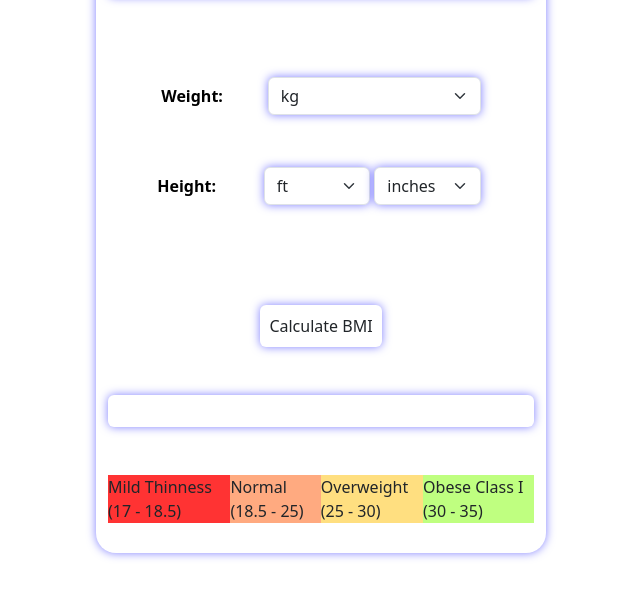
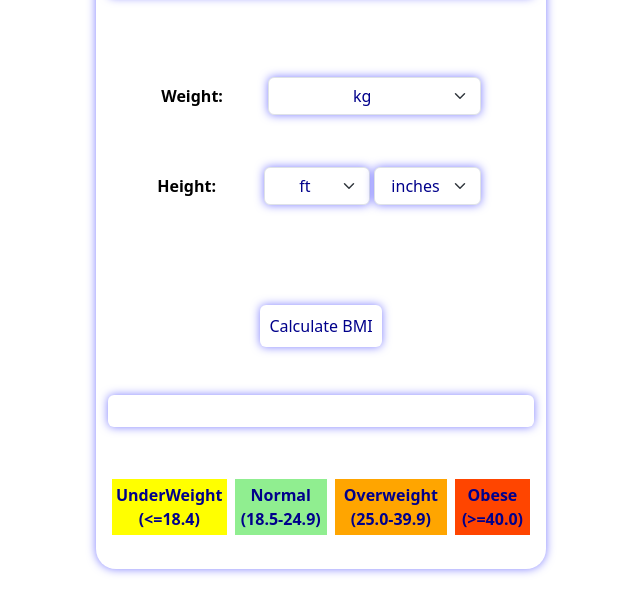
Before and after one commit to RaimaAftab95/Assignment-6, a plain HTML site: page index.html in a window 1280 px wide. Shown: the part 129-742 px from the top of the page, without its empty margins (319-959 px from the left). Drawn offline with nearby package versions, Linux system fonts and the light colour scheme.

Commit message:
chart
add status chart

```diff
--- a/index.html
+++ b/index.html
@@ -18,7 +18,7 @@
     <div class="row">
         <div class="col-12 d-flex justify-content-center align-items-center mt-5">
         <label class="label text-black w-25 text">Weight:</label>
-        <select class="form-select w-50 border-dark-blue glow" id="weight">
+        <select class="form-select w-50 border-dark-blue glow darkbluefont" id="weight">
             <option value="0">kg</option>
             <script>
                 for (let i = 1; i <= 600; i++) {
@@ -31,7 +31,7 @@
     <div class="row">
         <div class="col-12 d-flex justify-content-center align-items-center mt-5">
             <label class="label text-black w-25 text" >Height:</label>
-            <select class="form-select w-25 border-dark-blue glow" id="heightFeet">
+            <select class="form-select w-25 border-dark-blue glow darkbluefont" id="heightFeet">
                 <option value="0">ft</option>
                 <script>
                     for (let i = 1; i <= 12; i++) {
@@ -39,7 +39,7 @@
                     }
                 </script>
             </select>
-            <select class="form-select w-25 border-dark-blue glow m-1" id="heightInches">
+            <select class="form-select w-25 border-dark-blue glow m-1 darkbluefont" id="heightInches">
                 <option value="">inches</option>
                 <script>
                     for (let i = 0; i <= 12; i++) {
@@ -50,24 +50,24 @@
 
         </div>
             <div>
-                <p class="error mt-5" id="error"></p>
+                <p class="error mt-5 text-center" id="error"></p>
         </div>
     </div>
 <div class="row">
     <div class="col-12 my-5">
         <div class="d-flex align-items-center justify-content-center" >
-    <button onclick="calculateBMI()" class="btn border-dark-blue glow rounded-2 p-2">Calculate BMI</button>
+    <button onclick="calculateBMI()" class="btn border-dark-blue glow color-dark-blue rounded-2 p-2 darkbluefont">Calculate BMI</button>
 </div>
-    <div class="result border-dark-blue glow rounded-2 mt-5 p-3" id="result"></div>
+    <div class="text border-dark-blue glow rounded-2 mt-5 p-3" id="result"></div>
 </div>
 </div>
 </div>
 <div class="row">
-<div class="col-12 status-chart d-flex">
-    <div class="status-label" style="background-color: #ff3333;">Mild Thinness (17 - 18.5)</div>
-    <div class="status-label" style="background-color: #ffaa80;">Normal (18.5 - 25)</div>
-    <div class="status-label" style="background-color: #ffdf80;">Overweight (25 - 30)</div>
-    <div class="status-label" style="background-color: #bfff80;">Obese Class I (30 - 35)</div>
+<div class="col-12  d-flex">
+    <div class="status-label darkbluefont fw-5 p-1 m-1" style="background-color:yellow;">UnderWeight (<=18.4)</div>
+    <div class="status-label darkbluefont p-1 m-1" style="background-color:lightgreen;">Normal (18.5-24.9)</div>
+    <div class="status-label darkbluefont p-1 m-1" style="background-color:orange ;">Overweight (25.0-39.9)</div>
+    <div class="status-label darkbluefont p-1 m-1" style="background-color:orangered;">Obese (>=40.0)</div>
 </div>
 </div>
 </div>
--- a/script.js
+++ b/script.js
@@ -1,5 +1,6 @@
 function calculateBMI()
 {
+    // parseFloat converts a string into a floating point
     const weight = parseFloat(document.getElementById("weight").value);
     const feet = parseFloat(document.getElementById("heightFeet").value);
     const inches = parseFloat(document.getElementById("heightInches").value);
@@ -7,7 +8,7 @@ function calculateBMI()
  console.log(weight);
  console.log( feet);
  console.log(inches);
-    //checks if any of the user input values (weight, feet, or inches) is not a valid number (e.g text or empty input fields)
+    //checks if any of the user input values (weight,feet,inches) is not a valid number (text/empty input fields)
     if (isNaN(weight) || isNaN(feet) || isNaN(inches)|| weight === 0 || feet === 0)
      {
         errorMessage.textContent="Please enter all fields with avalid number";
@@ -18,28 +19,31 @@ function calculateBMI()
     const heightMeters = (feet * 0.3048) + (inches * 0.0254);
     const bmi = weight / (heightMeters ** 2);
 
+    // initiallizing status
     let status = "";
-    //let color = "";
+
     // clear error message
     errorMessage.textContent="";
 
     if (bmi <= 18.4)
     {
-        status = "UnderWeight";
+        status="UnderWeight";
     }
-     else if (bmi >= 18.5 && bmi < 25)
+     else
+    if (bmi >= 18.5 && bmi <= 24.9)
      {
-        status = "Normal";
+        status ="Normal";
     }
-    else if (bmi >= 25 && bmi <= 39.9)
+    else
+    if (bmi >= 25 && bmi <= 39.9)
     {
-        status = "Overweight";
+        status ="Overweight";
     }
     if (bmi >= 40)
      {
         status = "Obese";
     }
-    // toFixed(1) method is used to format the BMI to two decimal places, ensuring it's displayed with two digits after the decimal point.
+    // toFixed(1) method is used to format the BMI to two decimal places, ensuring it's displayed with one digit after the decimal point.
 
-    document.getElementById("result").innerHTML = `Your BMI is: ${bmi.toFixed(1)} (This is considerd as ${status})`;
+    document.getElementById("result").innerHTML = `Your BMI is:(${bmi.toFixed(1)})  .This is considerd as ${status}.`;
 }
--- a/style.css
+++ b/style.css
@@ -12,11 +12,6 @@
     box-shadow: 0 0 10px rgba(0, 0, 255, 0.5); /* Blue glowing effect */
 }
 
-.result {
-    font-weight: bold;
-    color: black;
-}
-
 .error {
     font-weight: bold;
     color:red;
@@ -27,3 +22,10 @@
     font-weight: bold;
     color: black;
 }
+
+.darkbluefont
+{
+color: darkblue!important;
+font-weight: bold;
+text-align: center;
+}
```
